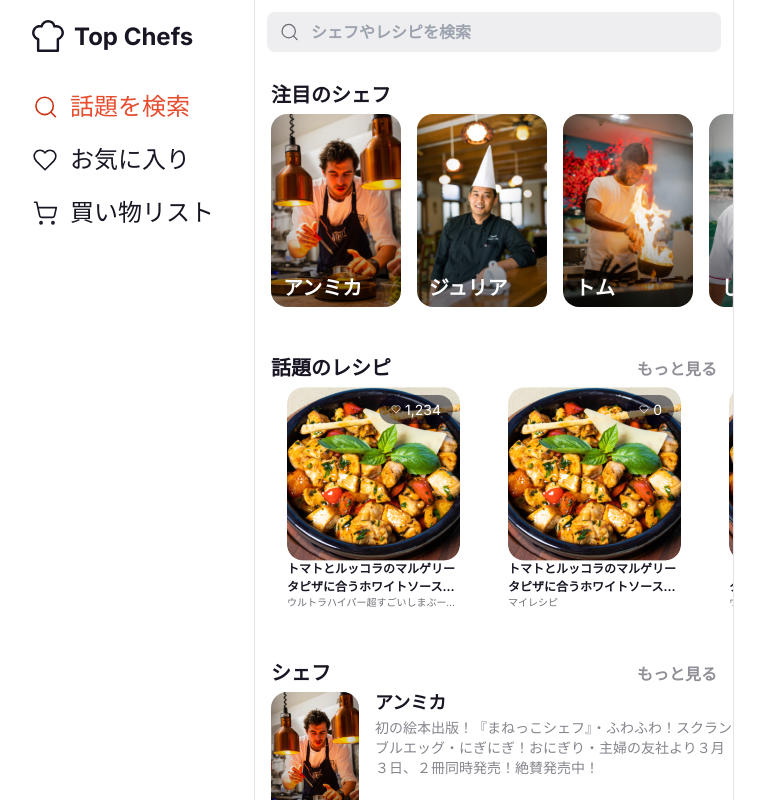
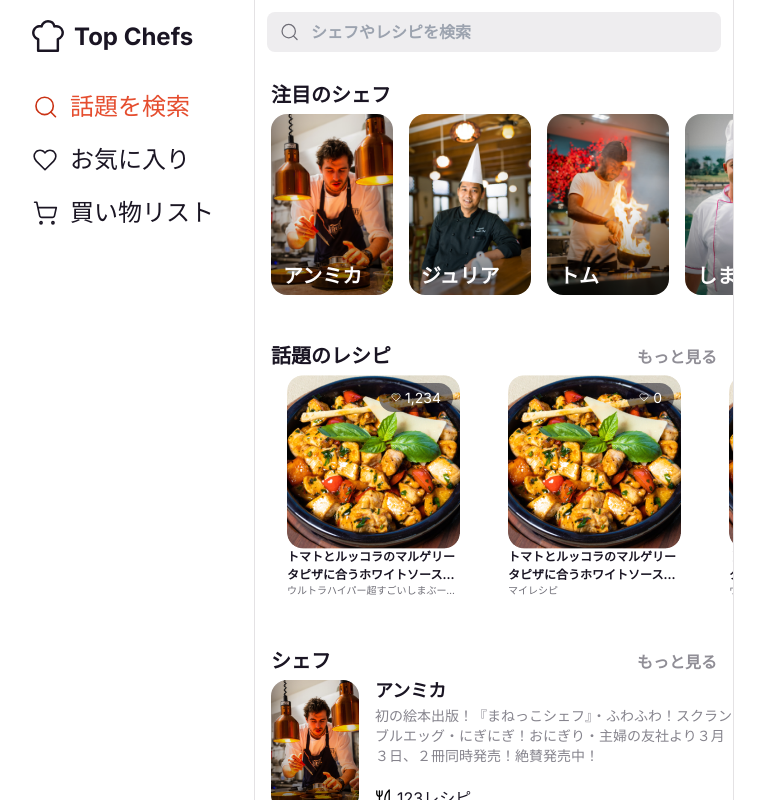
Before and after one commit to qin-team-recipe/01-frontend, a Next.js app: page / in a window 1280 px wide. Shown: the top 800 px of the page, without its empty margins (267-1032 px from the left). Built offline with nearby package versions, Linux system fonts and the light colour scheme.

Commit message:
仮の遷移を入れる

```diff
--- a/src/app/(top)/page.tsx
+++ b/src/app/(top)/page.tsx
@@ -75,10 +75,12 @@ export default function Page() {
         <h2 className={styles.title}>注目のシェフ</h2>
         <div className={styles["featured-chef"]}>
           {chefList.map((chef) => (
-            <div className={styles["chef-image"]} key={chef.id}>
+            <Link href="" key={chef.id}>
+              <div className={styles["chef-image"]}>
                 <Image src={chef.thumbnail} width={130} height={193} alt="" />
                 <p className={styles["chef-name"]}>{chef.name}</p>
               </div>
+            </Link>
           ))}
         </div>
       </section>
@@ -91,12 +93,13 @@ export default function Page() {
         </div>
         <div className={styles["topic-recipe"]}>
           {recipeList.map((recipe) => (
+            <Link href="" key={recipe.id}>
               <RecipeCard
-              key={recipe.id}
                 favCountNumber={recipe.favCountNumber}
                 name={recipe.name}
                 description={recipe.description}
               />
+            </Link>
           ))}
         </div>
       </section>
@@ -109,13 +112,14 @@ export default function Page() {
         </div>
         <div className={styles["chef-list"]}>
           {chefList.map((chef) => (
+            <Link href="" key={chef.id}>
               <ChefCard
-              key={chef.id}
                 src={chef.thumbnail}
                 name={chef.name}
                 description={chef.description}
                 count={chef.recipe_count}
               />
+            </Link>
           ))}
         </div>
       </section>
```
Lines whose indentation alone changed are shown as unchanged.
